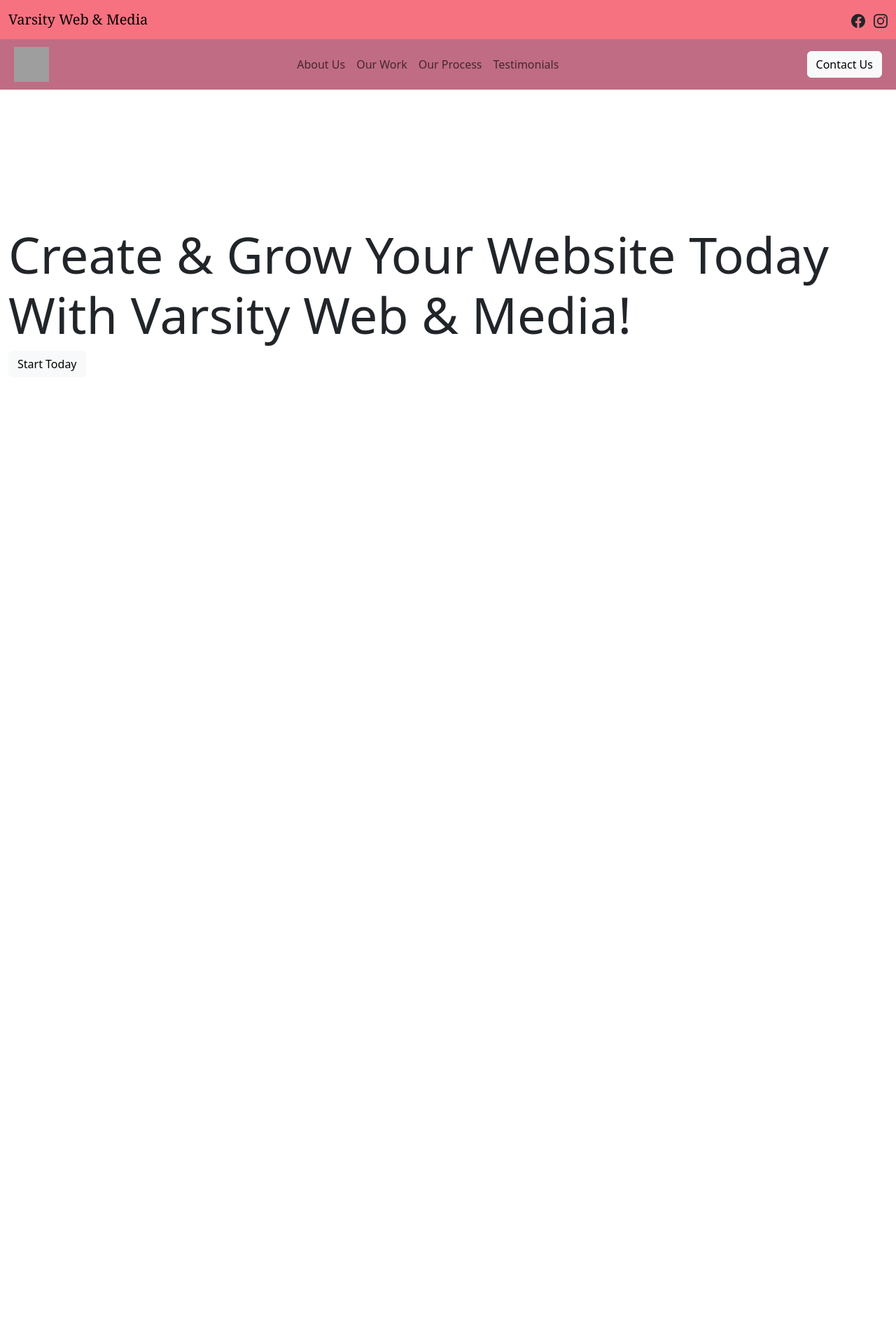
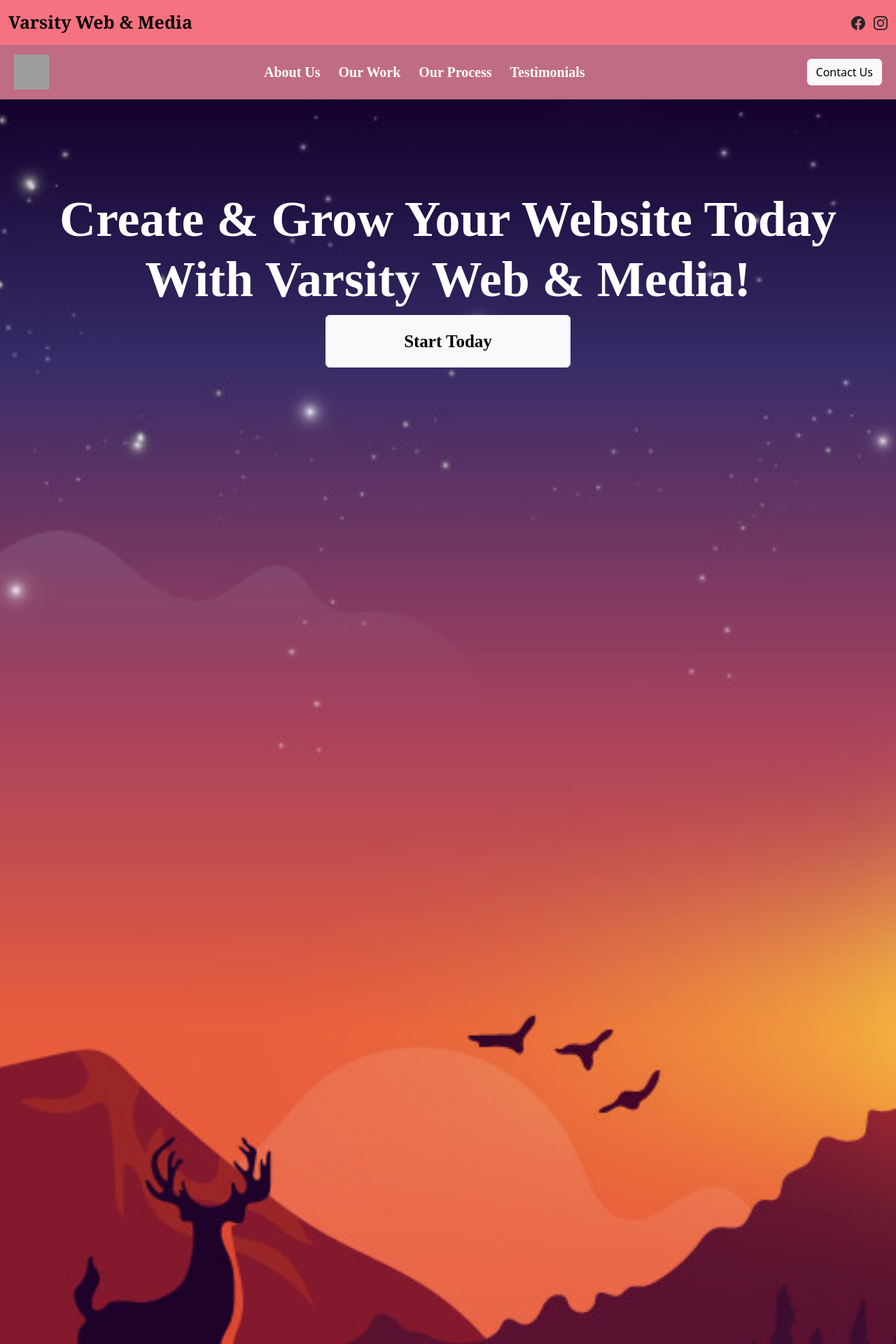
Before and after one commit to cjuanito797/Varsity-Web-Dev, a Django app: page / in a window 1280 px wide. Shown: the top 1920 px of the page at 70% size. Run offline with Django 4.2, Linux system fonts and the light colour scheme; grey boxes are pictures that could not be loaded.

Commit message:
updated main.css file.

```diff
--- a/static/css/main.css
+++ b/static/css/main.css
@@ -1,20 +1,46 @@
-<style>
+    .image_container {
+        width: 100%;
+        min-height: 100vh;
+        display: flex;
+        align-items: center;
+        justify-content: center;
+        padding-top: 0px;
+        margin-top: 0px;
+    }
 
+    .gallery {
+        display: grid;
+        grid-template-columns: repeat(auto-fit, minmax(35vw, 1fr));
+        grid-gap: 15px;
+    }
 
+    .gallery img {
+        border-radius: 5px;
+        width: 95%;
+        height: 85%;
+    }
 
-    html, body {
+    html {
+    width: 100%;
+    height: 100%;
+    margin: 0px;
+    overflow-x: hidden;
+
+    }
+
+    body {
         width: 100%;
         height: 100%;
         margin: 0px;
-        padding: 0px;
         overflow-x: hidden;
     }
 
+
     #intro {
-        padding-top: 15%;
+        padding-top: 10%;
         flex-shrink: 0;
         height: 85vh;
-        background-image: url("../css3.png")
+        background-image: url("../Deer-on-a-mountain-with-sunset-landscape-Graphics-22921858-1.jpg");
         background-position: center;
         background-size: cover;
 
@@ -26,12 +52,71 @@
 
     .navbar-brand {
         font-family: Cambria, Cochin, Georgia, Times, 'Times New Roman', serif;
+        font-weight: bolder;
+        font-size: 25px;
     }
 
     #navbar_main {
         background-color: #C06C84;
     }
 
+    .nav-link {
+        font-size: 20px;
+        margin-right: 10px;
+        color: white;
+        font-weight: bold;
+        font-family: April;
+
+    }
+
+    #intro-container{
+        text-align: center;
+        width: 100%;
+        align-items: center;
+    }
+
+    #main_header {
+        font-family: April;
+        font-weight: bold;
+        color: white;
+    }
+
+    #main_button {
+        width: 350px;
+        height: 75px;
+        font-weight: bold;
+        font-size: 25px;
+        font-family: April;
+    }
+
+    .facet {
+        background-color: #6C5B7B;
+        border-right: 3px solid white;
+        border-bottom: 5px solid white;
+
+    }
+
+    .facet-header {
+        background-color: #6C5B7B;
+        width: 100%;
+    }
+
+    .header {
+        color: white;
+        font-weight: bold;
+        font-family: April;
+    }
+
+    #contact_form {
+        background-color: #C06C84;
 
 
-</style>
+    }
+
+    #form_submit {
+        width: 50%;
+        margin-left: 25%;
+        font-weight: bold;
+    }
+
+    /* Just adding a comment */
```
